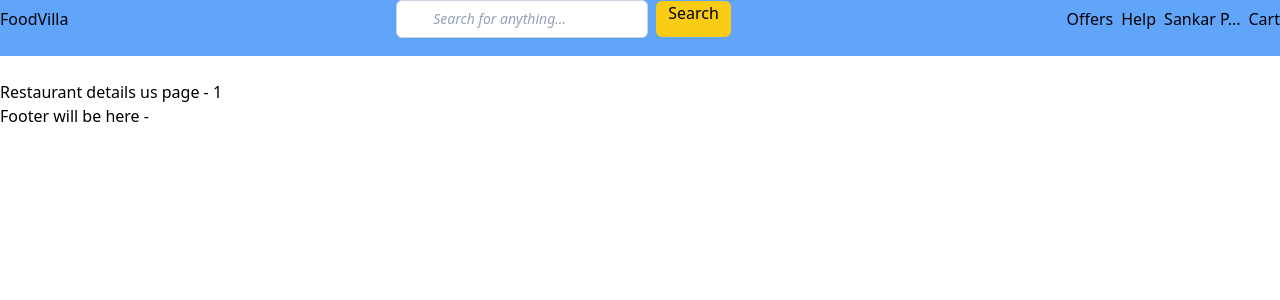
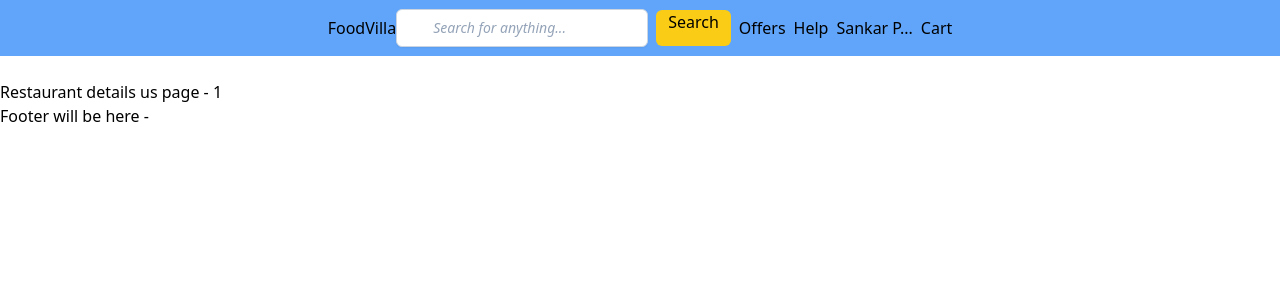
Before and after one commit to sankarbiswas07/namaste-react, a React (Vite) app: page /restaurant/1 in a window 1280 px wide. Shown: the top 300 px of the page. Built offline with nearby package versions, Linux system fonts and the light colour scheme; no server answers.

Commit message:
Alignmen  fix in the SearchBar

```diff
--- a/src/components/Header.js
+++ b/src/components/Header.js
@@ -12,15 +12,15 @@ const Header = () => {
   }
 
   return (
-    <div className="h-14  bg-blue-400 mb-6">
-      <div className="w-[1024] flex justify-between m-auto  ">
+    <div className="h-14  bg-blue-400 mb-6 flex justify-center items-center">
+      <div className="w-[1024] flex justify-between m-auto">
         <div className="brand flex items-center">
           <h3> FoodVilla</h3>
         </div>
         {/* search section */}
-        <div className="flex items-center ">
-          <label className="relative block">
-            <span className="sr-only">Search</span>
+        <div className="flex items-center justify-center ">
+          <label className="relative block items-center">
+            {/* <span className="sr-only">Search</span> */}
             <input className="placeholder:italic placeholder:text-slate-400 block bg-white w-full border border-slate-300 rounded-md py-2 pl-9 pr-3 shadow-sm focus:outline-none focus:border-sky-500 focus:ring-sky-500 focus:ring-1 sm:text-sm"
               placeholder="Search for anything..."
               type="text"
```
